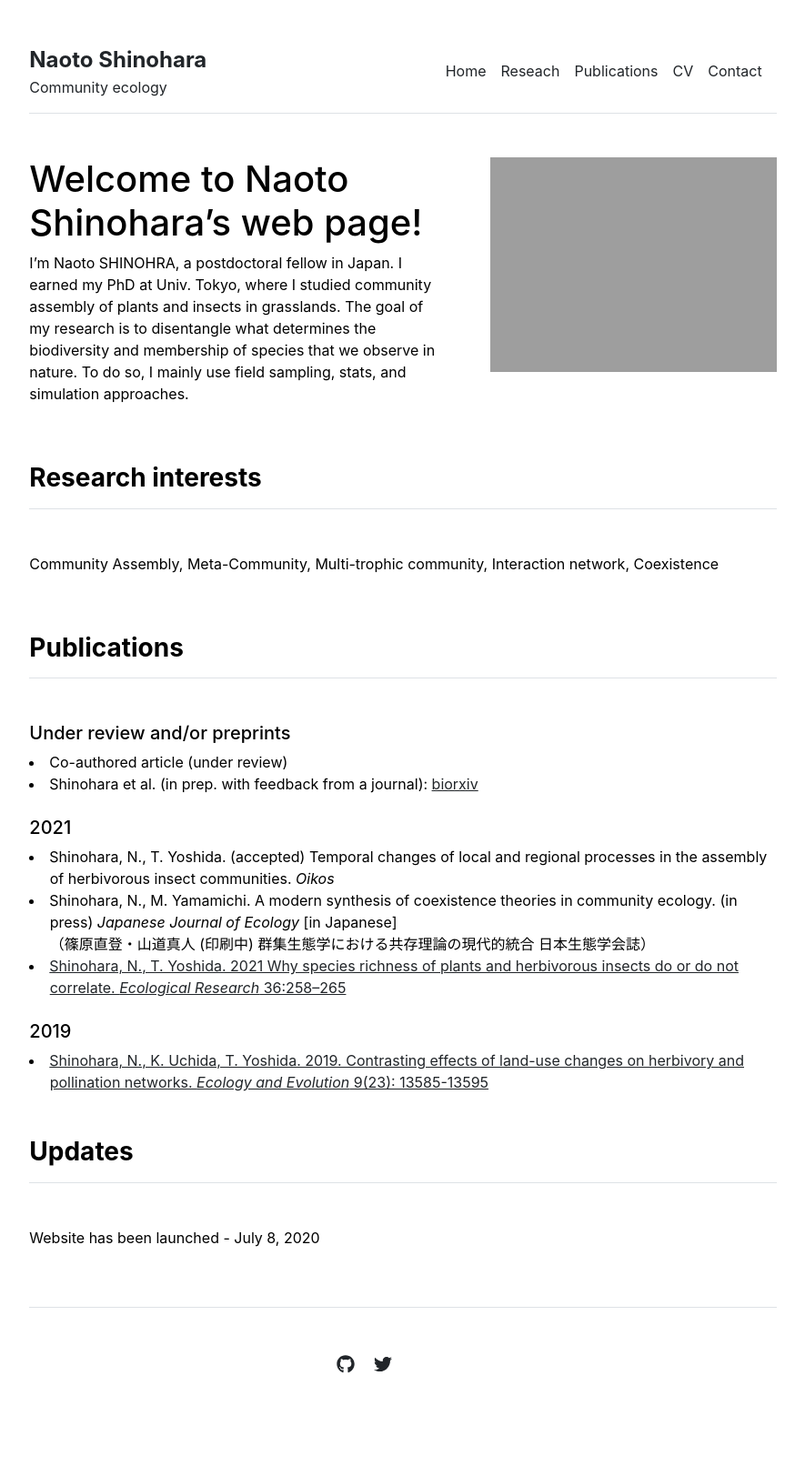
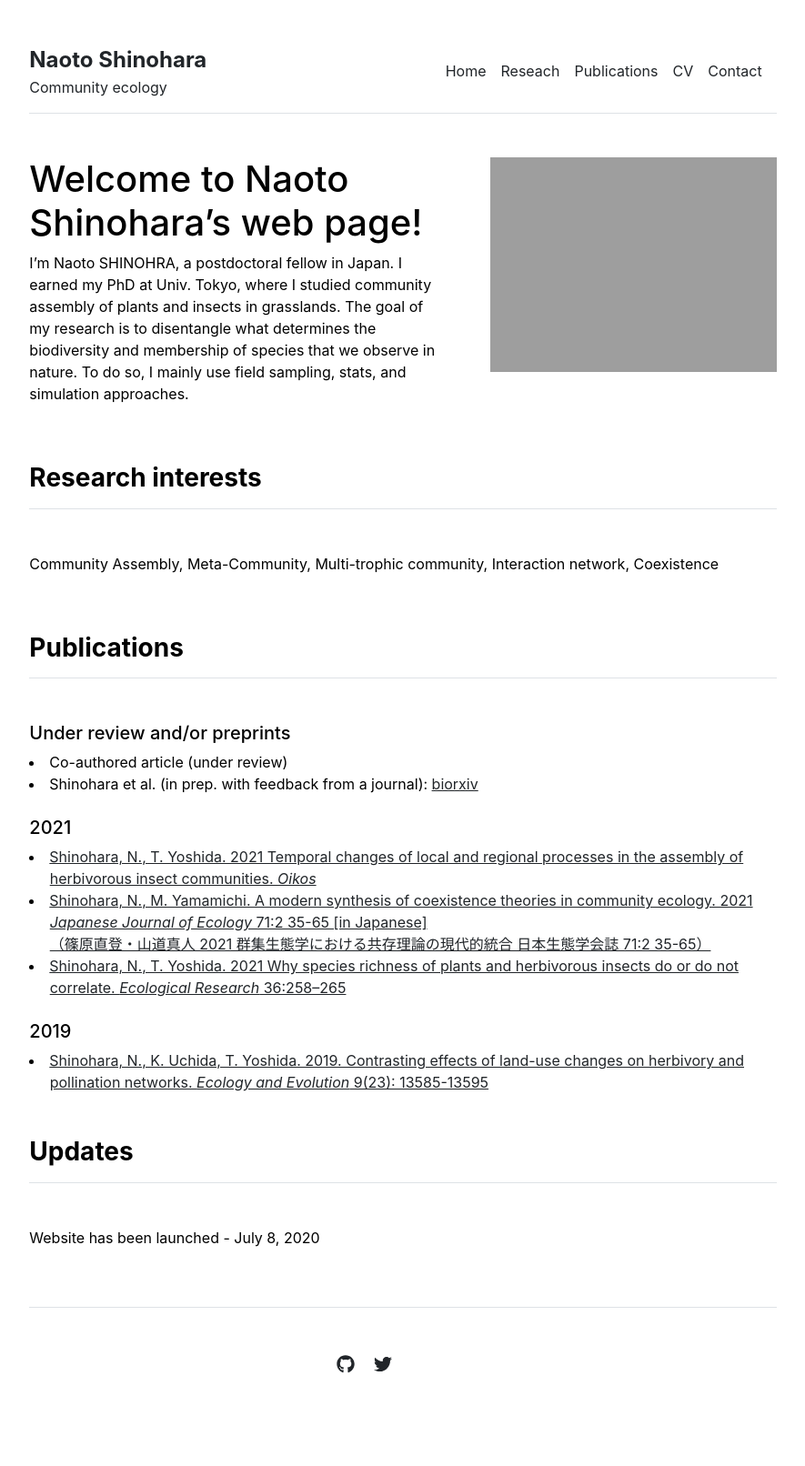
Before and after one commit to snaoto/snaoto.github.io, a Jekyll site: the page built from index.md, in a window 1280 px wide. Shown: the whole page at 91% size, without its empty margins (197-1082 px from the left). Built offline with Jekyll 4.4.1, drawn with Linux system fonts in a browser that asks for light colours.

Commit message:
uploaded publications

```diff
--- a/_data/publications.yml
+++ b/_data/publications.yml
@@ -3,7 +3,7 @@ featured:
 - {name: 'Shinohara et al. (in prep. with feedback from a journal) preprint: https://www.biorxiv.org/content/10.1101/2021.04.29.442042v1', url: 'https://www.biorxiv.org/content/10.1101/2021.04.29.442042v1'}
 
 - {name: 'Shinohara, N., T. Yoshida. (accepted) Temporal changes of local and regional processes in the assembly of herbivorous insect communities. Oikos', url: 'NA'}
-- {name: 'Shinohara, N., M. Yamamichi. A modern synthesis of coexistence theories in community ecology. (in press) Japanese Journal of Ecology [in Japanese] 篠原直登・山道真人 (印刷中) 群集生態学における共存理論の現代的統合 日本生態学会誌', url: 'NA'}
+- {name: 'Shinohara, N., M. Yamamichi. A modern synthesis of coexistence theories in community ecology. (in press) Japanese Journal of Ecology [in Japanese] 篠原直登・山道真人 (印刷中) 群集生態学における共存理論の現代的統合 日本生態学会誌', url: 'https://www.jstage.jst.go.jp/article/seitai/71/2/71_35/_article/-char/ja'}
 - {name: 'Shinohara, N., T. Yoshida. 2021 Why species richness of plants and herbivorous insects do or do not correlate. Ecological Research. 36:258–265', url: 'https://esj-journals.onlinelibrary.wiley.com/doi/10.1111/1440-1703.12189'}
 - {name: 'Shinohara, N., K. Uchida, T. Yoshida. 2019. Contrasting effects of land-use changes on herbivory and pollination networks. Ecology and Evolution. 9(23): 13585-13595', url: 'https://onlinelibrary.wiley.com/doi/10.1002/ece3.5814'}
 
--- a/_includes/publications.html
+++ b/_includes/publications.html
@@ -27,8 +27,8 @@
     <li>Shinohara et al. (in prep. with feedback from a journal): <a href = https://www.biorxiv.org/content/10.1101/2021.04.29.442042v1 target="_blank">biorxiv</a></li>
 
     <br><h5>2021</h5>
-    <li>Shinohara, N., T. Yoshida. (accepted) Temporal changes of local and regional processes in the assembly of herbivorous insect communities. <i>Oikos</i></li>
-    <li>Shinohara, N., M. Yamamichi. A modern synthesis of coexistence theories in community ecology. (in press) <i>Japanese Journal of Ecology</i> [in Japanese] <br>（篠原直登・山道真人 (印刷中) 群集生態学における共存理論の現代的統合 日本生態学会誌）</br></li>
+    <li><a href = https://onlinelibrary.wiley.com/doi/full/10.1111/oik.08350 target = "_blank"> Shinohara, N., T. Yoshida. 2021 Temporal changes of local and regional processes in the assembly of herbivorous insect communities. <i>Oikos</i> </a></li>
+    <li><a href = https://www.jstage.jst.go.jp/article/seitai/71/2/71_35/_article/-char/ja target = "_blank"> Shinohara, N., M. Yamamichi. A modern synthesis of coexistence theories in community ecology. 2021 <i>Japanese Journal of Ecology</i> 71:2 35-65 [in Japanese] <br>（篠原直登・山道真人 2021 群集生態学における共存理論の現代的統合 日本生態学会誌 71:2 35-65）</br></a></li>
     <li><a href = https://esj-journals.onlinelibrary.wiley.com/doi/10.1111/1440-1703.12189 target="_blank">Shinohara, N., T. Yoshida. 2021 Why species richness of plants and herbivorous insects do or do not correlate. <i>Ecological Research</i> 36:258–265</a></li>
 
     <br><h5>2019</h5>
```
